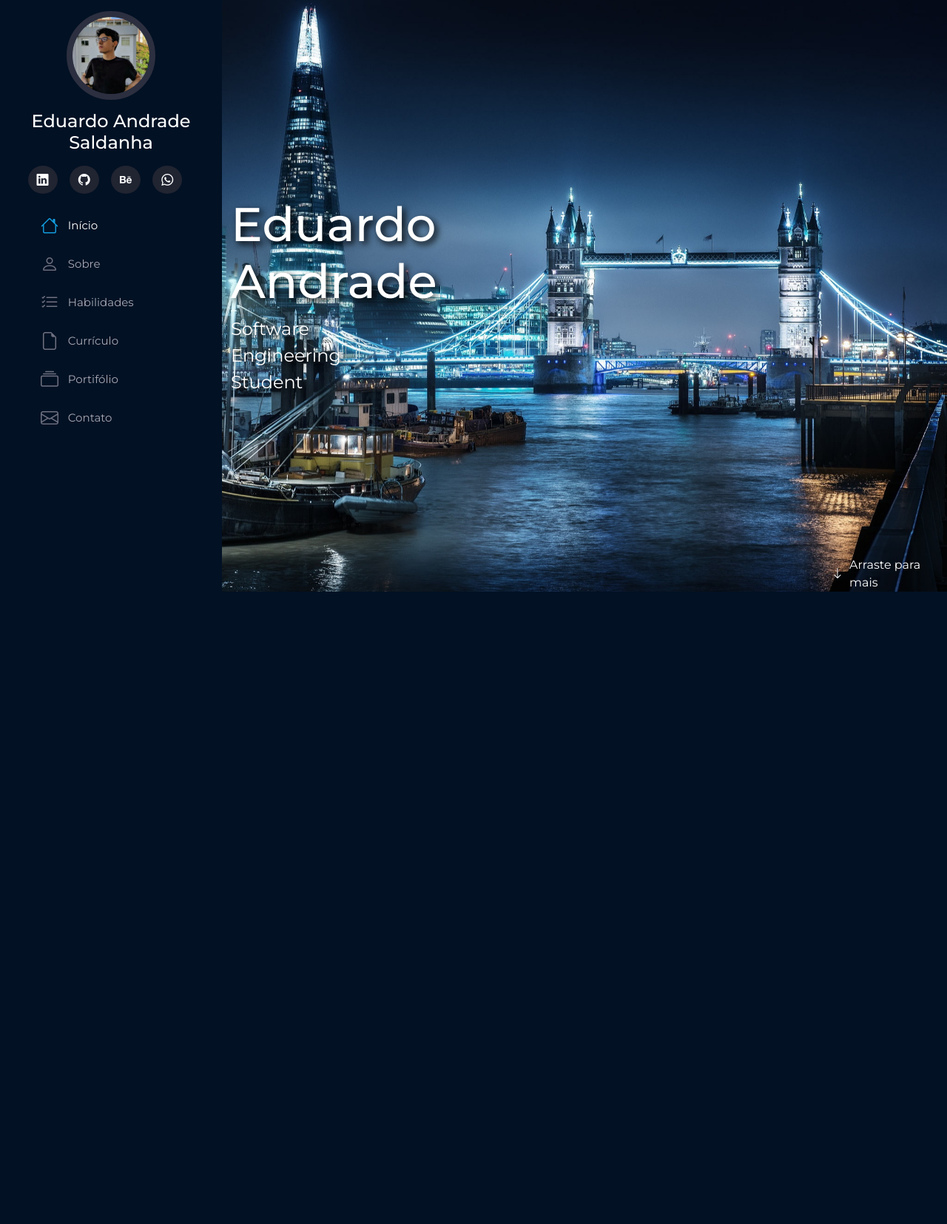
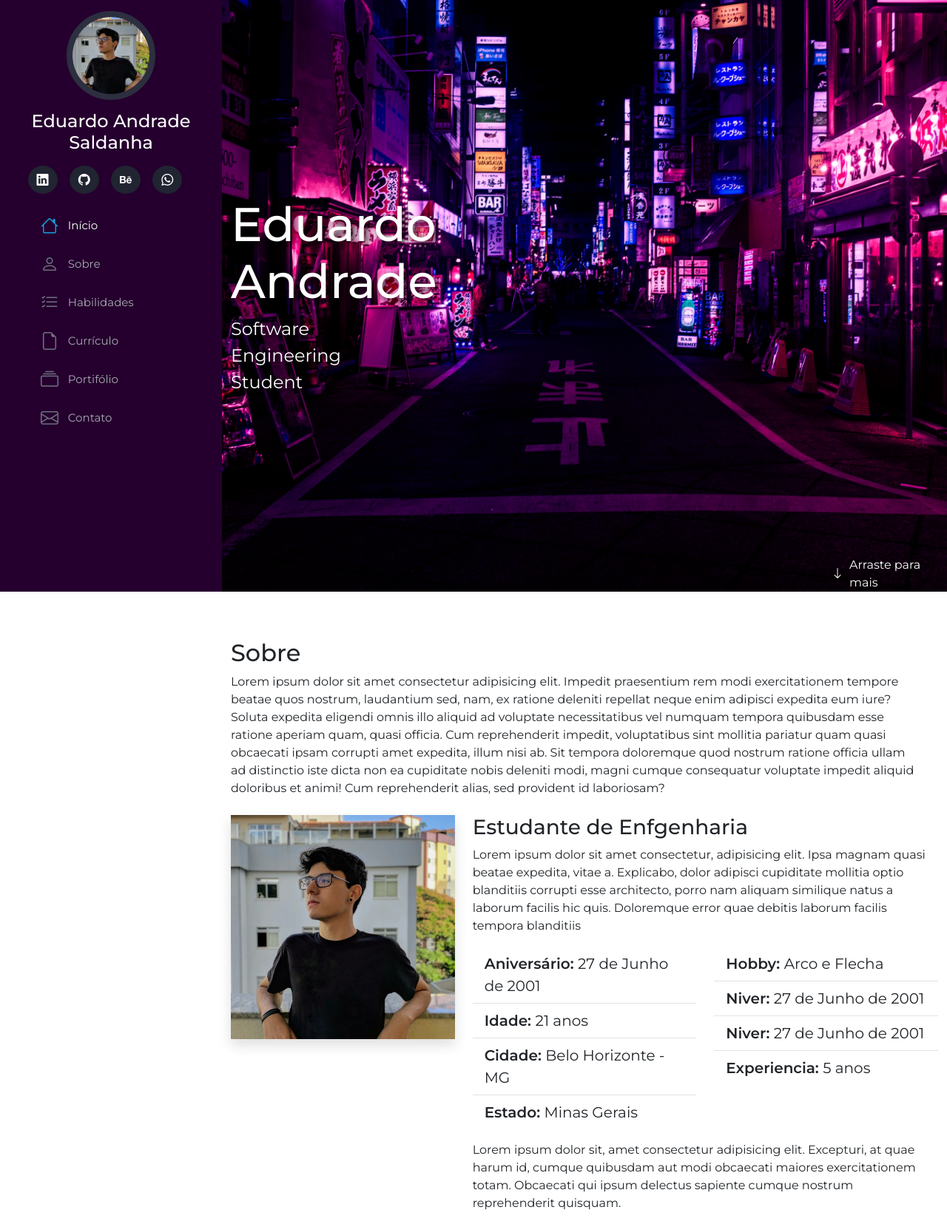
Before and after one commit to DudzD2/Curriculo-Responsivo, a Flask app: page / in a window 1280 px wide. Shown: the whole page at 74% size. Before the commit the page ends 800 px from the top, so only its background shows below. Run offline with Flask 2, Linux system fonts and the light colour scheme; some libraries are stand-ins or nearby versions.

Commit message:
scroll bar e sobre

```diff
--- a/static/style.css
+++ b/static/style.css
@@ -1,6 +1,7 @@
 @import url('https://fonts.googleapis.com/css2?family=Montserrat:ital,wght@0,100;0,200;0,300;0,400;0,500;0,600;0,700;0,800;0,900;1,100;1,200;1,300;1,400;1,500;1,600;1,700;1,800;1,900&display=swap');
 
-html, body{
+html,
+body {
     font-family: Montserrat, Arial;
     width: 100%;
     height: 100%;
@@ -11,7 +12,7 @@ html, body{
     top: 0;
     left: 0;
     bottom: 0;
-    background: #021124;
+    background: #25002e;
     overflow-y: auto;
     width: 300px;
     transition: all ease-in-out 0.5s;
@@ -76,7 +77,7 @@ html, body{
 .nav-menu a:hover,
 .nav-menu .active,
 .nav-menu .active:focus,
-.nav-menu li:hover > a {
+.nav-menu li:hover>a {
     text-decoration: none;
     color: #fff;
 }
@@ -84,7 +85,7 @@ html, body{
 .nav-menu a:hover i,
 .nav-menu .active i,
 .nav-menu .active:focus i,
-.nav-menu li:hover > a i {
+.nav-menu li:hover>a i {
     color: #149ddd;
 }
 
@@ -93,7 +94,7 @@ html, body{
 }
 
 section#inicio {
-    background-image: url("./img/banner3.jpg");
+    background-image: url("./img/banner2.jpg");
     background-repeat: no-repeat;
     background-size: cover;
     background-attachment: fixed;
@@ -177,3 +178,17 @@ i.menu-mobile {
     }
 
 }
+
+*::-webkit-scrollbar {
+    width: 10px;
+}
+
+*::-webkit-scrollbar-track {
+    width: 12px;
+    box-shadow: inset 0 0 .3rem #00000050;
+    background-color: #fff;
+}
+
+*::-webkit-scrollbar-thumb {
+    background-color: #25002e;
+}
--- a/templates/index.html
+++ b/templates/index.html
@@ -39,10 +39,10 @@
         <nav id='navbar' class="nav-menu">
             <ul class="nav flex-column">
                 <li class="nav-item">
-                    <a class="nav-link active" href="#"><i class="bi bi-house"></i>Início</a>
+                    <a class="nav-link active" href="#inicio"><i class="bi bi-house"></i>Início</a>
                 </li>
                 <li class="nav-item">
-                    <a class="nav-link" href="#"><i class="bi bi-person"></i>Sobre</a>
+                    <a class="nav-link" href="#sobre"><i class="bi bi-person"></i>Sobre</a>
                 </li>
                 <li class="nav-item">
                     <a class="nav-link" href="#"><i class="bi bi-list-check"></i>Habilidades</a>
@@ -72,13 +72,82 @@
             <div class="col-md-7 d-flex justify-content-end align-items-end">
                 <div id="arraste" class="d-flex align-items-center">
                     <i class="bi bi-arrow-down text-white pe-2 fs=2" aria-hidden="true"></i>
-                    <a href="">Arraste para mais</a>
+                    <a href="#sobre">Arraste para mais</a>
 
                 </div>
 
 
             </div>
 
+
+        </section>
+
+        <section class="container mt-5" id="sobre">
+
+            <div class="row w-100">
+                <div class="col-md-12">
+                    <h2 class="pt-3">Sobre</h2>
+                    <p>Lorem ipsum dolor sit amet consectetur adipisicing elit. Impedit praesentium rem modi
+                        exercitationem tempore beatae quos nostrum, laudantium sed, nam, ex ratione deleniti repellat
+                        neque enim adipisci expedita eum iure? Soluta expedita eligendi omnis illo aliquid ad voluptate
+                        necessitatibus vel numquam tempora quibusdam esse ratione aperiam quam, quasi officia. Cum
+                        reprehenderit impedit, voluptatibus sint mollitia pariatur quam quasi obcaecati ipsam corrupti
+                        amet expedita, illum nisi ab. Sit tempora doloremque quod nostrum ratione officia ullam ad
+                        distinctio iste dicta non ea cupiditate nobis deleniti modi, magni cumque consequatur voluptate
+                        impedit aliquid doloribus et animi! Cum reprehenderit alias, sed provident id laboriosam?</p>
+                </div>
+            </div>
+
+            <div class="row mt-2">
+                <div class="col-md-4">
+                    <img class="img-fluid shadow mb-3" src="../static/img/eu.png" alt="foto Eduardo">
+                </div>
+                <div class="col-md-8">
+                    <h3>Estudante de Enfgenharia</h3>
+                    <p>Lorem ipsum dolor sit amet consectetur, adipisicing elit. Ipsa magnam quasi beatae expedita,
+                        vitae a. Explicabo, dolor adipisci cupiditate mollitia optio blanditiis corrupti esse
+                        architecto, porro nam aliquam similique natus a laborum facilis hic quis. Doloremque error quae
+                        debitis laborum facilis tempora blanditiis
+                    </p>
+                    <div class="row mt-3 mb-3">
+                        <div class="col-md-6">
+                            <ul class="list-group list-group-flush fs-5 fw-semibold">
+                                <li class="list-group-item">
+                                    Aniversário: <span class="fw-normal">27 de Junho de 2001</span>
+                                </li>
+                                <li class="list-group-item">
+                                    Idade: <span class="fw-normal">21 anos</span>
+                                </li>
+                                <li class="list-group-item">
+                                    Cidade: <span class="fw-normal">Belo Horizonte - MG</span>
+                                </li>
+                                <li class="list-group-item">
+                                    Estado: <span class="fw-normal">Minas Gerais</span>
+                                </li>
+                            </ul>
+                        </div>
+                        <div class="col-md-6">
+                            <ul class="list-group list-group-flush fs-5 fw-semibold">
+                                <li class="list-group-item">
+                                    Hobby: <span class="fw-normal">Arco e Flecha</span>
+                                </li>
+                                <li class="list-group-item">
+                                    Niver: <span class="fw-normal">27 de Junho de 2001</span>
+                                </li>
+                                <li class="list-group-item">
+                                    Niver: <span class="fw-normal">27 de Junho de 2001</span>
+                                </li>
+                                <li class="list-group-item">
+                                    Experiencia: <span class="fw-normal">5 anos</span>
+                                </li>
+                            </ul>
+                        </div>
+                    </div>
+
+                    <p>Lorem ipsum dolor sit, amet consectetur adipisicing elit. Excepturi, at quae harum id, cumque quibusdam aut modi obcaecati maiores exercitationem totam. Obcaecati qui ipsum delectus sapiente cumque nostrum reprehenderit quisquam.</p>
+
+                </div>
+            </div>
 
         </section>
 
```
